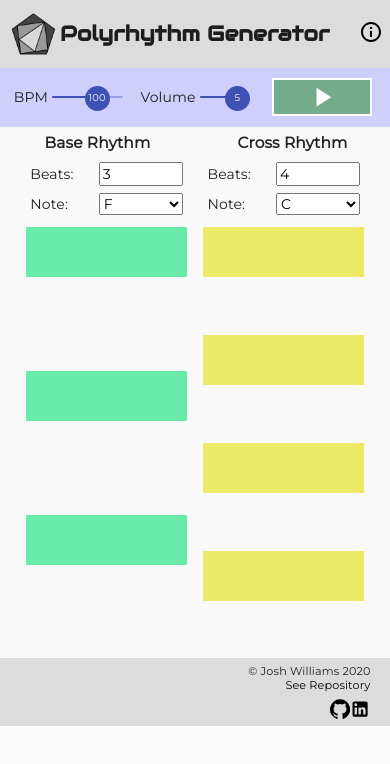
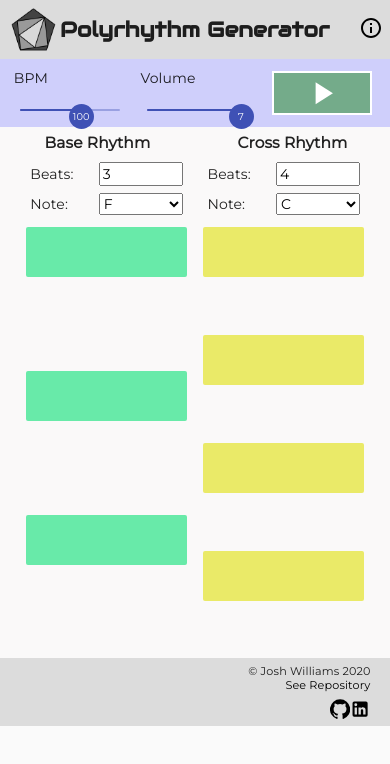
Before and after one commit to jswill88/polyrhythm-generator, a React (Create React App) app: page / in a window 390 px wide. Shown: the top 764 px of the page. Built offline with nearby package versions, Linux system fonts and the light colour scheme.

Commit message:
fix thumb mobile slider issue

```diff
--- a/src/components/Main.js
+++ b/src/components/Main.js
@@ -21,7 +21,7 @@ export default function Main({ showInfo }) {
   const [rightNote, setRightNote] = useState('F3')
   const [leftError, setLeftError] = useState(false);
   const [rightError, setRightError] = useState(false);
-  const [volume, setVolume] = useState(-30);
+  const [volume, setVolume] = useState(-20);
 
   const setTimers = async () => {
     setLeftHighlight(-1);
@@ -35,8 +35,46 @@ export default function Main({ showInfo }) {
 
     const leftPanner = new Tone.Panner(.85).toDestination();
     const rightPanner = new Tone.Panner(-.85).toDestination();
-    const synth = new Tone.PolySynth(Tone.Synth).connect(leftPanner)
-    const synth2 = new Tone.PolySynth(Tone.Synth).connect(rightPanner)
+    // const synth = new Tone.PolySynth(Tone.Synth).connect(leftPanner)
+    const synth = new Tone.Synth().set({
+      oscillator: {
+        type: 'sine',
+      },
+      envelope: {
+        attack: .2,
+        release: .6,
+      },
+      filter: {
+        Q: 2,
+        type: 'lowpass',
+      },
+      volume: 20,
+      portamento: 5,
+
+      // harmonicity: 5,
+      // modulationIndex: 10,
+      // modulation: {
+      //   type: 'amsine15',
+      // }
+
+
+    }).connect(leftPanner)
+
+    const synth2 = new Tone.Synth().set({
+      oscillator: {
+        type: 'sine',
+      },
+      envelope: {
+        attack: .2,
+        release: .6,
+      },
+      filter: {
+        Q: 2,
+        type: 'lowpass',
+      },
+      volume: 20,
+      portamento: 5,
+    }).connect(rightPanner)
 
     let lLoop = new Tone.Loop(time => {
 
@@ -45,7 +83,7 @@ export default function Main({ showInfo }) {
         setLeftHighlight(prev => (prev + 1) % rightRhythm)
       }, time)
 
-    }, `0:${leftRhythm}`).start(.05)
+    }, `0:${leftRhythm}`).start(.1)
 
     let rLoop = new Tone.Loop(time => {
 
@@ -55,7 +93,7 @@ export default function Main({ showInfo }) {
         setRightHighlight(prev => (prev + 1) % leftRhythm)
       }, time)
 
-    }, `0:${rightRhythm}`).start(.05)
+    }, `0:${rightRhythm}`).start(.1)
 
 
     Tone.Transport.bpm.value = rightRhythm * tempo;
@@ -112,14 +150,15 @@ export default function Main({ showInfo }) {
   const handleVolume = (e, value) => {
     setVolume(value)
   }
-  const Thumb = (props) => {
-    console.log(props)
-    return (
-    <span {...props}>
-      {props['aria-label'] === 'tempo'
+  function Thumb (props) {
+    let value = props['aria-label'] === 'tempo'
       ? props['aria-valuenow']
       : (props['aria-valuenow'] + 55) / 5
-      }
+    return (
+      <span {...props}>
+        <span>
+          {value}
+        </span>
       </span>)
   };
 
--- a/src/styles/App.scss
+++ b/src/styles/App.scss
@@ -44,7 +44,7 @@ $headerColor: rgba(128, 128, 128, 0.249);
 
 .globalControls {
   background-color: rgba(0, 0, 255, 0.173);
-  height: 7vh;
+  height: 8vh;
   min-height: 40px;
   @include display(flex, space-evenly, center);
 
@@ -58,13 +58,13 @@ $headerColor: rgba(128, 128, 128, 0.249);
     padding: 2px;
 
   }
-  .outline {
-    border: 1px solid black;
-    animation: 2000ms ease-out 1 fill;
-    &:hover div {
-      display: block;
-    }
-  }
+  // .outline {
+  //   border: 1px solid black;
+  //   animation: 2000ms ease-out 1 fill;
+  //   &:hover div {
+  //     display: block;
+  //   }
+  // }
 }
 
 
@@ -102,6 +102,31 @@ span.PrivateValueLabel-offset-3 {
   }
 }
 
+@media only screen and (max-width: 480px){
+
+  .MuiSlider{
+    &-root {
+      width: 92%;
+    }
+    &-thumbColorPrimary {
+      top: 1.6vh;
+      pointer-events: none;
+    }
+  }
+  .control {
+    flex-direction: column;
+    justify-content: flex-end;
+    align-items: flex-end;
+
+    label{
+      margin-top: 5px;
+      width: 100%;
+      height: 100%;
+      // text-align: center;
+
+    }
+  }
+}
 .info {
   z-index: 1;
   position: absolute;
--- a/src/styles/Squares.scss
+++ b/src/styles/Squares.scss
@@ -4,6 +4,7 @@
   height: 50%;
   max-height: 50px;
   max-width: 100%;
+  border-radius: 2px;
 }
 .right.square {
   background-color: #E6E644;
--- a/src/styles/header.scss
+++ b/src/styles/header.scss
@@ -1,10 +1,10 @@
-@import "App";
+@import 'App';
 
 header {
   display: flex;
   @include display(flex, space-between, center);
   flex-direction: row;
-  height: 8vh;
+  height: 7vh;
   background-color: $headerColor;
   div {
     @include display(flex, flex-start, center);
```
